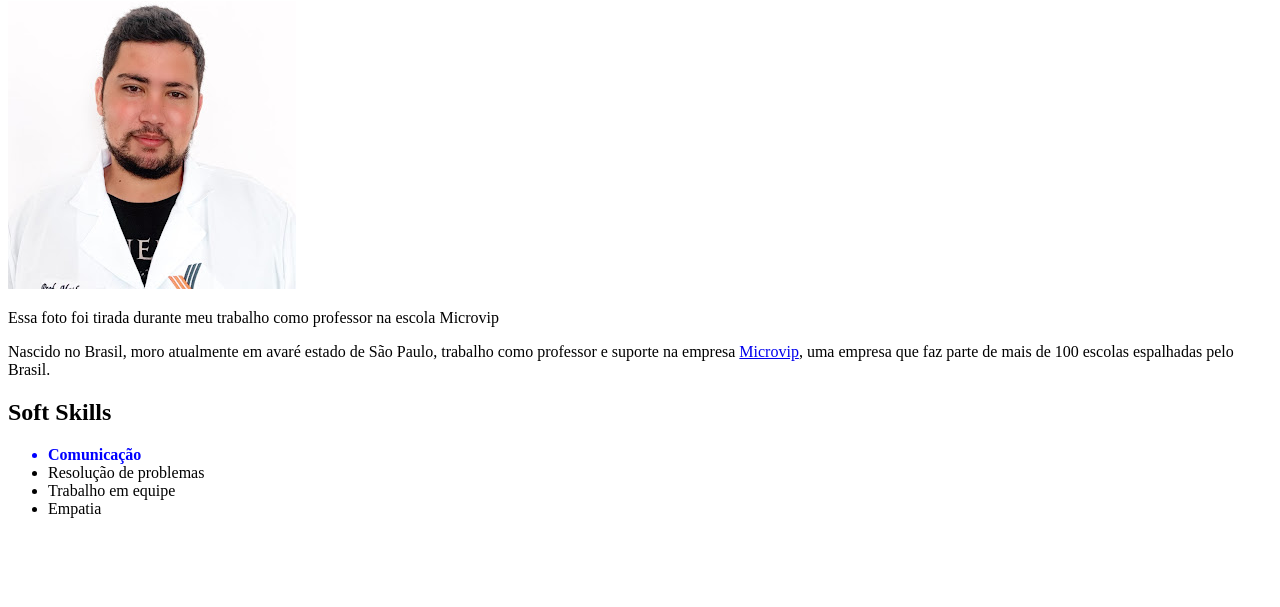
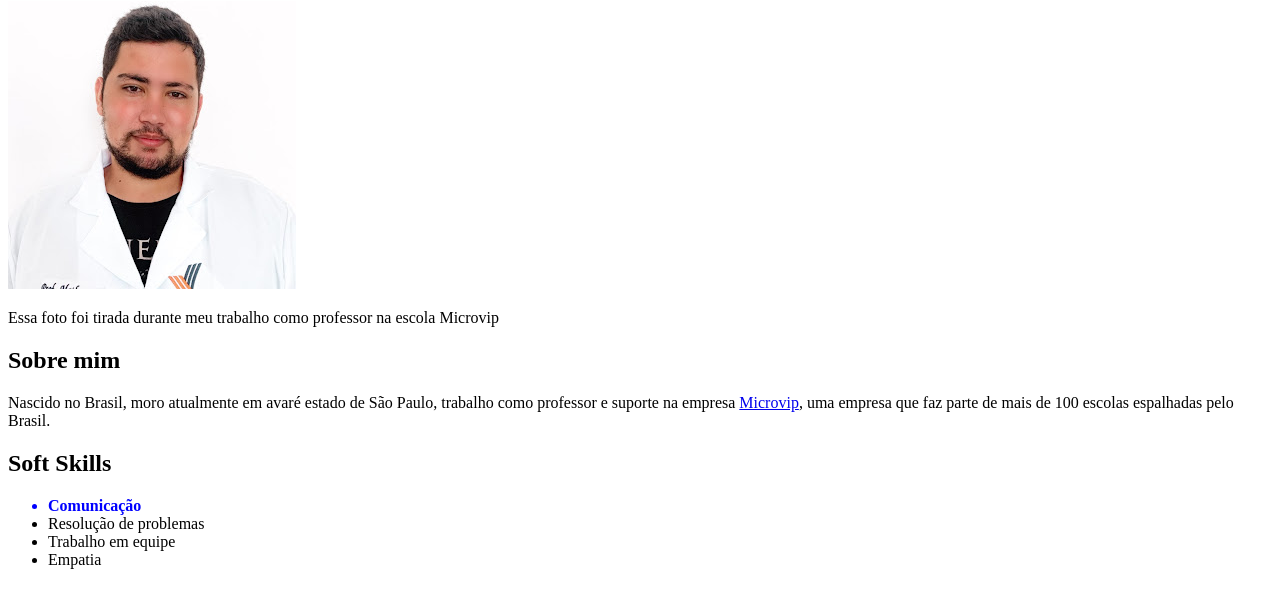
Before and after one commit to MathTheodoro/maththeodoro.github.io, a plain HTML site: page index.html in a window 1280 px wide. Shown: the part 79-686 px from the top of the page. Drawn offline with Linux system fonts and the light colour scheme.

Commit message:
atualização

```diff
--- a/index.html
+++ b/index.html
@@ -14,6 +14,7 @@
         <p>Essa foto foi tirada durante meu trabalho como professor na escola Microvip</p>
     </div>
     <div>
+        <h2>Sobre mim</h2>
         <p>
             Nascido no Brasil, moro atualmente em avaré estado de São Paulo, trabalho como professor e suporte na empresa <A href="https://microvip.com.br" target="_blank">Microvip</A>, uma empresa que faz parte de mais de 100 escolas espalhadas pelo Brasil.
         </p>
```
